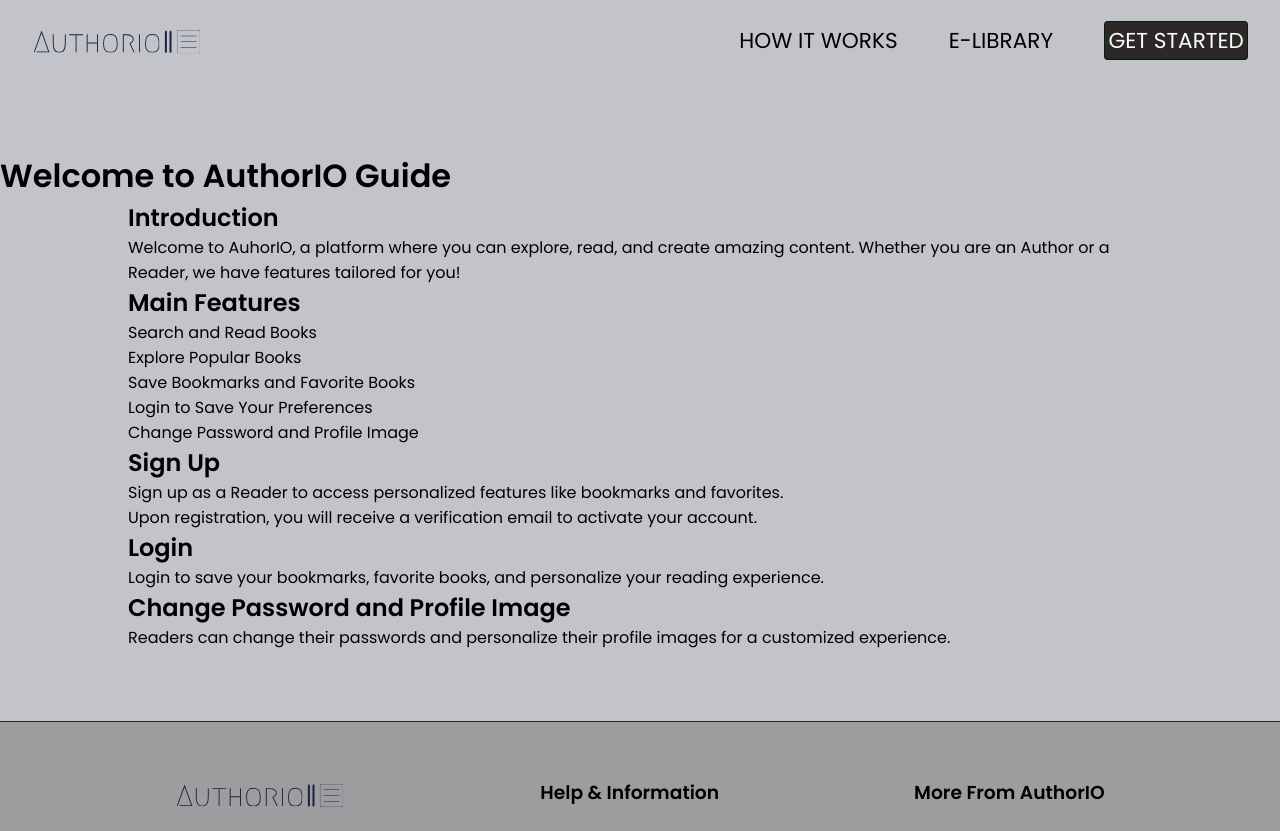
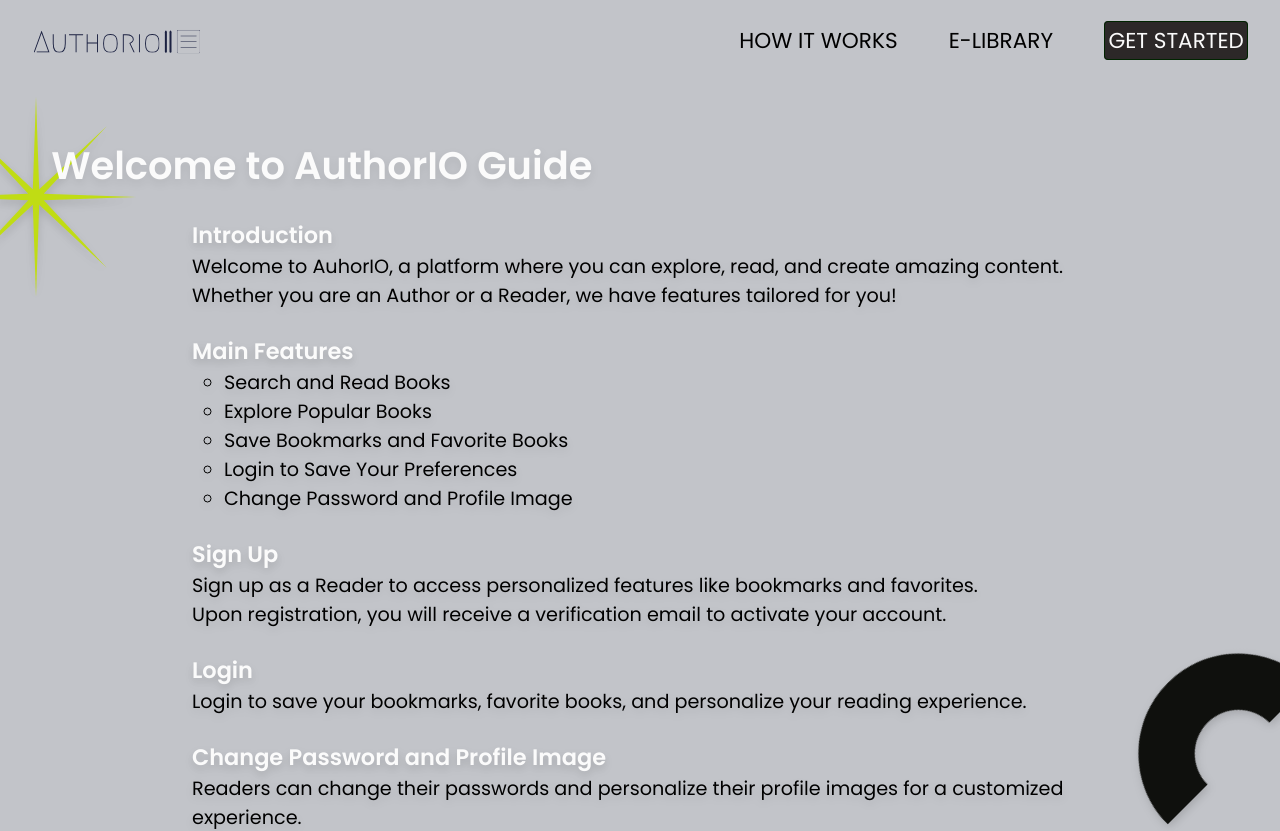
Before and after one commit to saadamir3180/AuthorIO, a React (Vite) app: page /HowItWorks in a window 1280 px wide. Shown: the top 831 px of the page. Built offline with nearby package versions, Linux system fonts and the light colour scheme; no server answers.

Commit message:
modified how it works

```diff
--- /dev/null
+++ b/src/components/Cube.jsx
@@ -0,0 +1,11 @@
+import React from 'react'
+import '../styles/Svg.css'
+const Cube = () => {
+  return (
+    <svg xmlns="http://www.w3.org/2000/svg" xmlnsXlink="http://www.w3.org/1999/xlink" xmlnsSvgjs="http://svgjs.dev/svgjs" width="200" height="200" fill="none" viewBox="0 0 200 200" version="1.1">
+      <path fill="rgba(192, 220, 20, 1)" d="m100 0 3.215 92.24 67.496-62.95-62.95 67.495L200 100l-92.239 3.215 62.95 67.496-67.496-62.95L100 200l-3.215-92.239-67.496 62.95 62.95-67.496L0 100l92.24-3.215L29.29 29.29l67.495 62.95L100 0Z"/>
+    </svg>
+  )
+}
+
+export default Cube
--- /dev/null
+++ b/src/components/HalfCircle.jsx
@@ -0,0 +1,16 @@
+import React from 'react'
+
+const HalfCircle = () => {
+  return (
+    <svg xmlns="http://www.w3.org/2000/svg" width="200" height="200" fill="none" viewBox="0 0 200 200">
+    <path
+      fill="rgba(15, 16, 13, 1)"
+      fillRule="evenodd"
+      d="M200 150h-56.25c0-24.162-19.588-43.75-43.75-43.75S56.25 125.838 56.25 150H0C0 94.772 44.772 50 100 50s100 44.772 100 100Z"
+      clipRule="evenodd"
+    ></path>
+  </svg>
+  )
+}
+
+export default HalfCircle
--- a/src/pages/HowItWorks.jsx
+++ b/src/pages/HowItWorks.jsx
@@ -3,6 +3,10 @@
 import { auth } from '../firebaseConfig';
 import { useAuthState } from 'react-firebase-hooks/auth';
 import '../styles/HowItWorks.css'
+import Cube from '../components/Cube';
+import Block from '../components/Block';
+import '../styles/Svg.css'
+import HalfCircle from '../components/HalfCircle';
 
 const Blog = ({ userType }) => {
   const [ user, loading ] = useAuthState(auth)
@@ -14,22 +18,21 @@
     animate={{ opacity: 1 }}
     exit={{ opacity: 0 }}
   >
-    <div className="blog">
+    <div className="blog shadow">
       <h1>Welcome to AuthorIO Guide</h1>
 
       {/* Introduction */}
       <section>
-        <h2>Introduction</h2>
+        <h3 className="shadow">Introduction</h3>
         <p>
-          {user ? `${user.displayName},` : null } Welcome to AuhorIO, a platform where you can explore, read, and create amazing content.
-          Whether you are an Author or a Reader, we have features tailored for you!
+          <h4>{user ? `${user.displayName}` : null }</h4> Welcome to AuhorIO, a platform where you can explore, read, and create amazing content. Whether you are an Author or a Reader, we have features tailored for you!
         </p>
       </section>
 
       {/* Main Features */}
       <section>
-        <h2>Main Features</h2>
-        <ul>
+        <h3 className="shadow">Main Features</h3>
+        <ul className='list'>
           <li>Search and Read Books</li>
           <li>Explore Popular Books</li>
           <li>{userType === 'Author' ? 'Write and Publish Books' : 'Save Bookmarks and Favorite Books'}</li>
@@ -40,7 +43,7 @@
 
       {/* Sign Up */}
       <section>
-        <h2>Sign Up</h2>
+        <h3 className="shadow">Sign Up</h3>
         <p>
           {userType === 'Author'
             ? 'Sign up as an Author to start creating and publishing your own books.'
@@ -51,7 +54,7 @@
 
       {/* Login */}
       <section>
-        <h2>Login</h2>
+        <h3 className="shadow">Login</h3>
         <p>
           {userType === 'Author'
             ? 'Login to access your Author dashboard, manage your workspace, and explore the E-Library.'
@@ -61,15 +64,19 @@
 
       {/* Change Password and Image */}
       <section>
-        <h2>Change Password and Profile Image</h2>
+        <h3 className="shadow">Change Password and Profile Image</h3>
         <p>
           {userType === 'Author'
             ? 'As an Author, you can change your password and update your profile image to enhance your author profile.'
             : 'Readers can change their passwords and personalize their profile images for a customized experience.'}
         </p>
       </section>
-
-
+      <div className="svg svgCube shadow">
+          <Cube />
+      </div>
+      <div className="svg svgHalfCircle shadow">
+          <HalfCircle />
+      </div>
     </div>
     </motion.div>
   );
--- a/src/styles/HowItWorks.css
+++ b/src/styles/HowItWorks.css
@@ -2,8 +2,20 @@
     display: flex;
     flex-direction: column;
     width: 100%;
+    gap: 3vh;
+    padding: 5vh 4vw 20vh;
+    font-size: 120%;
+    overflow: hidden;
+}
+.blog h1, h3{
+    color: var(--white);
 }
 .blog section{
-    width: 80vw;
+    width: 70vw;
     margin-inline: auto;
+
 }
+.list{
+    list-style: circle;
+    margin-left: 2rem;
+}
--- a/src/styles/Svg.css
+++ b/src/styles/Svg.css
@@ -5,6 +5,19 @@
 }
 .shadow{
     filter: drop-shadow(0px 4px 4px rgba(0, 0, 0, 0.075));
+}
+.svgBlock{
+    top: 5vh;
+    right: 2vw;
+}
+.svgCube{
+    top: 0vh;
+    left: -5vw;
+}
+.svgHalfCircle{
+    top: 65vh;
+    right: -2vw;
+    transform: rotate(-45deg);
 }
 .svgCircle{
     top: 45vh;
```
Also changed, not shown: src/components/Block.jsx (added, +15 -0 lines).
